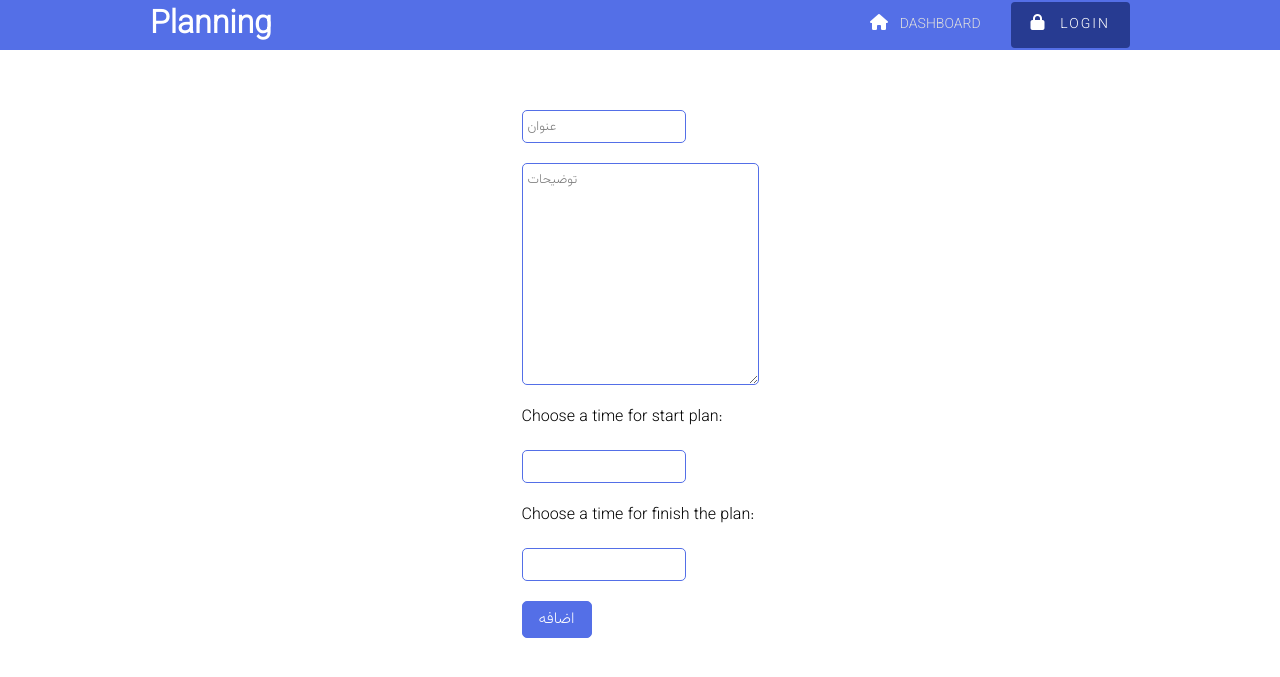
After one commit to alirahmnicode/planning, a Flask app: page /fixe/add/ in a window 1280 px wide. The commit adds this page. Shown: the top 677 px of the page. Run offline with Flask 2, Linux system fonts and the light colour scheme; some libraries are stand-ins or nearby versions.

Commit message:
create fixed plans views and model

```diff
--- a/website/__init__.py
+++ b/website/__init__.py
@@ -27,11 +27,13 @@ def create_app():
     from .auth import auth
     from .planning import plan
     from .habit import habit
+    from .fixed_plan import fixes
 
     app.register_blueprint(views, url_prefix='/')
     app.register_blueprint(auth, url_prefix='/account')
     app.register_blueprint(plan, url_prefix='/plan/')
     app.register_blueprint(habit, url_prefix='/habit/')
+    app.register_blueprint(fixes, url_prefix='/fixe/')
 
     return app
 
--- /dev/null
+++ b/website/fixed_plan.py
@@ -0,0 +1,21 @@
+from flask import Blueprint, request, render_template, redirect, url_for
+from flask_login import login_required, current_user
+from .models import FixedPlan
+
+
+fixes = Blueprint('fixes', __name__)
+
+@login_required
+@fixes.route('add/', methods=['POST', 'GET'])
+def add():
+    if request.method == 'POST':
+        name = request.form.get('name')
+        description = request.form.get('description')
+        time = f"{request.form.get('start')}-{request.form.get('end')}"
+        new_plan = FixedPlan(name=name, description=description, time_to_do=time,
+                                user_id=current_user.id)
+        new_plan.save()
+        return redirect(url_for('views.dashboard'))
+
+    if request.method == 'GET':
+        return render_template('fixed/add.html')
--- /dev/null
+++ b/website/templates/fixed/add.html
@@ -0,0 +1,19 @@
+{% extends 'base.html' %}
+
+{% block head %}
+<title>افزودن برنامه ثابت</title>
+{% endblock head %}
+
+{% block content %}
+<div class="form-box">
+    <form method="post" class="planning-form">
+        <input type="text" name="name" placeholder="عنوان">
+        <textarea name="description" cols="30" rows="10" placeholder="توضیحات"></textarea>
+        <label for="start-time">Choose a time for start plan:</label>
+        <input type="text" id="start-time" name="start">
+        <label for="finish-time">Choose a time for finish the plan:</label>
+        <input type="text" id="finish-time" name="end">
+        <input type="submit" value="اضافه">
+    </form>
+</div>
+{% endblock content %}
```
Also changed, not shown: website/models.py (+17 -0 lines), website/templates/auth/dashboard.html (+12 -0 lines).
